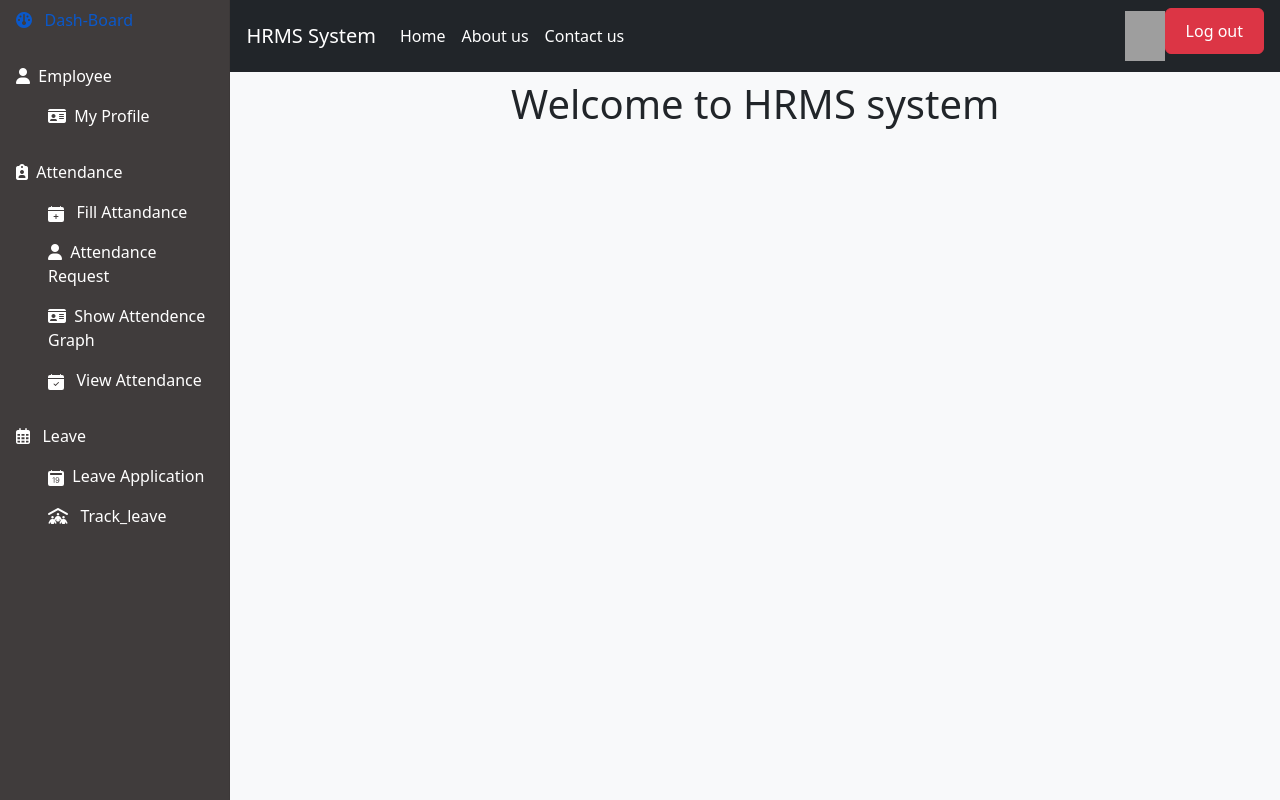
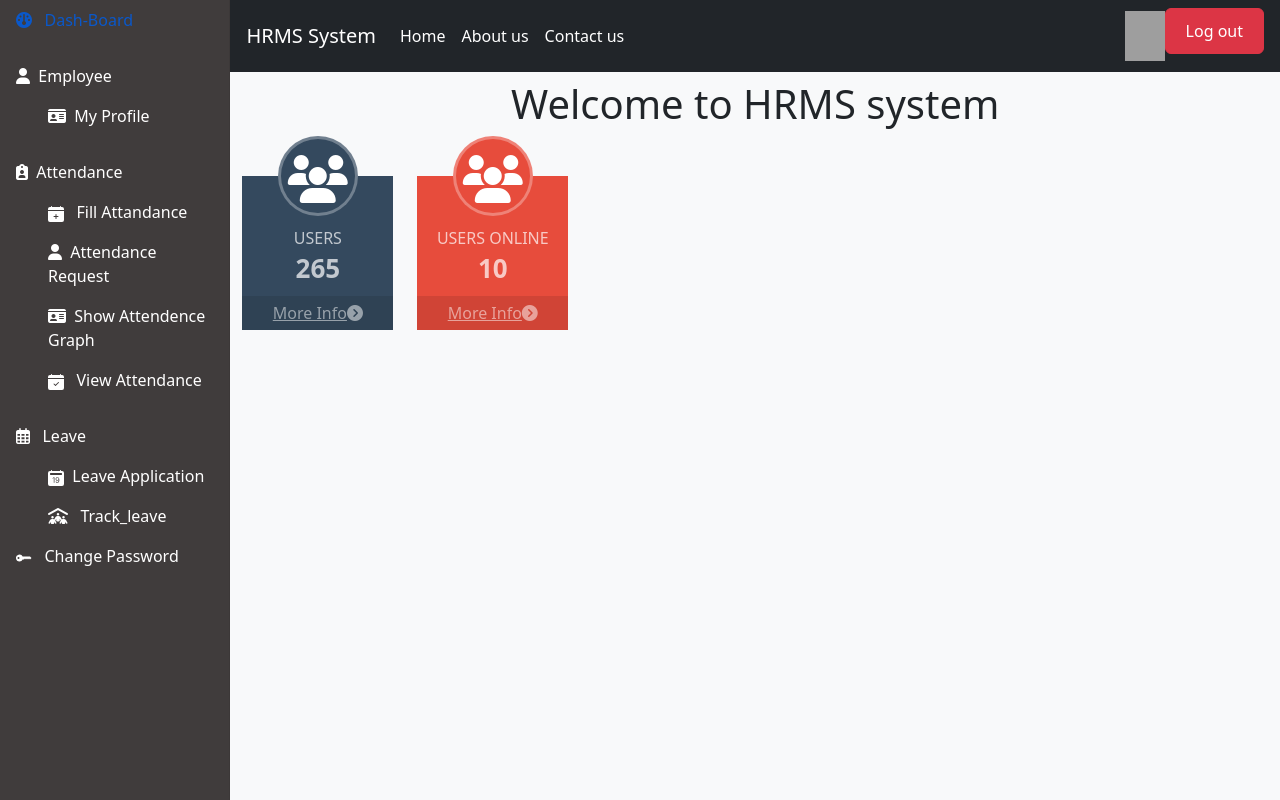
Before and after one commit to parthdoshi-coder/Final-Project, a Django app: page /index/ in a window 1280 px wide. Run offline with Django 3.2, Linux system fonts and the light colour scheme; some libraries are stand-ins or nearby versions; grey boxes are pictures that could not be loaded.

Commit message:
new changes

```diff
--- a/hr/templates/index.html
+++ b/hr/templates/index.html
@@ -13,6 +13,8 @@
 </head>
 
 <body>
+
+
   <main class="main-container">
     <aside class="side-bar">
       <nav class="nav d-flex flex-column">
@@ -161,7 +163,18 @@
                 &nbsp; Track_leave
               </a>
             </li>
+          <ul>
           </ul>
+        </ul>
+        <ul class="Leave ul-main">
+              <li>
+                <a class="nav-link active" href="{% url 'change_password' %}">
+                  <svg xmlns="http://www.w3.org/2000/svg" width="16" height="16" fill="currentColor" class="bi bi-key-fill" viewBox="0 0 16 16">
+                    <path d="M3.5 11.5a3.5 3.5 0 1 1 3.163-5H14L15.5 8 14 9.5l-1-1-1 1-1-1-1 1-1-1-1 1H6.663a3.5 3.5 0 0 1-3.163 2zM2.5 9a1 1 0 1 0 0-2 1 1 0 0 0 0 2z"/>
+                  </svg>
+                   &nbsp; Change Password
+                </a>
+              </li>
         </ul>
       </nav>
     </aside>
@@ -200,6 +213,150 @@
 
       <h1 class="text-center my-2">Welcome to HRMS system {{ username }}</h1>
 
+      <div class="container bootstrap snippet">
+        <div class="row">
+          <div class="col-lg-2 col-sm-6">
+            <div class="circle-tile ">
+              <a href="#"><div class="circle-tile-heading dark-blue"><i class="fa fa-users fa-fw fa-3x"></i></div></a>
+              <div class="circle-tile-content dark-blue">
+                <div class="circle-tile-description text-faded"> Users</div>
+                <div class="circle-tile-number text-faded ">265</div>
+                <a class="circle-tile-footer" href="#">More Info<i class="fa fa-chevron-circle-right"></i></a>
+              </div>
+            </div>
+          </div>
+
+          <div class="col-lg-2 col-sm-6">
+            <div class="circle-tile ">
+              <a href="#"><div class="circle-tile-heading red"><i class="fa fa-users fa-fw fa-3x"></i></div></a>
+              <div class="circle-tile-content red">
+                <div class="circle-tile-description text-faded"> Users Online </div>
+                <div class="circle-tile-number text-faded ">10</div>
+                <a class="circle-tile-footer" href="#">More Info<i class="fa fa-chevron-circle-right"></i></a>
+              </div>
+            </div>
+          </div>
+        </div>
+      </div>
+
+      </div>
+      </div>
+        <style>
+          .circle-tile {
+            margin-bottom: 15px;
+            text-align: center;
+        }
+        .circle-tile-heading {
+            border: 3px solid rgba(255, 255, 255, 0.3);
+            border-radius: 100%;
+            color: #FFFFFF;
+            height: 80px;
+            margin: 0 auto -40px;
+            position: relative;
+            transition: all 0.3s ease-in-out 0s;
+            width: 80px;
+        }
+        .circle-tile-heading .fa {
+            line-height: 80px;
+        }
+        .circle-tile-content {
+            padding-top: 50px;
+        }
+        .circle-tile-number {
+            font-size: 26px;
+            font-weight: 700;
+            line-height: 1;
+            padding: 5px 0 15px;
+        }
+        .circle-tile-description {
+            text-transform: uppercase;
+        }
+        .circle-tile-footer {
+            background-color: rgba(0, 0, 0, 0.1);
+            color: rgba(255, 255, 255, 0.5);
+            display: block;
+            padding: 5px;
+            transition: all 0.3s ease-in-out 0s;
+        }
+        .circle-tile-footer:hover {
+            background-color: rgba(0, 0, 0, 0.2);
+            color: rgba(255, 255, 255, 0.5);
+            text-decoration: none;
+        }
+        .circle-tile-heading.dark-blue:hover {
+            background-color: #2E4154;
+        }
+        .circle-tile-heading.green:hover {
+            background-color: #138F77;
+        }
+        .circle-tile-heading.orange:hover {
+            background-color: #DA8C10;
+        }
+        .circle-tile-heading.blue:hover {
+            background-color: #2473A6;
+        }
+        .circle-tile-heading.red:hover {
+            background-color: #CF4435;
+        }
+        .circle-tile-heading.purple:hover {
+            background-color: #7F3D9B;
+        }
+        .tile-img {
+            text-shadow: 2px 2px 3px rgba(0, 0, 0, 0.9);
+        }
+
+        .dark-blue {
+            background-color: #34495E;
+        }
+        .green {
+            background-color: #16A085;
+        }
+        .blue {
+            background-color: #2980B9;
+        }
+        .orange {
+            background-color: #F39C12;
+        }
+        .red {
+            background-color: #E74C3C;
+        }
+        .purple {
+            background-color: #8E44AD;
+        }
+        .dark-gray {
+            background-color: #7F8C8D;
+        }
+        .gray {
+            background-color: #95A5A6;
+        }
+        .light-gray {
+            background-color: #BDC3C7;
+        }
+        .yellow {
+            background-color: #F1C40F;
+        }
+        .text-dark-blue {
+            color: #34495E;
+        }
+        .text-green {
+            color: #16A085;
+        }
+        .text-blue {
+            color: #2980B9;
+        }
+        .text-orange {
+            color: #F39C12;
+        }
+        .text-red {
+            color: #E74C3C;
+        }
+        .text-purple {
+            color: #8E44AD;
+        }
+        .text-faded {
+            color: rgba(255, 255, 255, 0.7);
+        }
+      </style>
       {% endblock %}
 
     </section>
--- a/hr/urls.py
+++ b/hr/urls.py
@@ -20,7 +20,7 @@ urlpatterns = [
     path('download_attendance_csv/', download_attendance_csv, name='download_attendance_csv_default'),
     path('add_employee/', add_employee, name='add_employee'),
     path('download_attendance_csv/<str:start_date>/<str:end_date>/', download_attendance_csv, name='download_attendance_csv'),
-    path('change-password/', change_password, name='change_password'),
+    path('change_password/', change_password, name='change_password'),
     path('accept-reject-attendance/<int:attendance_id>/<str:action>/', accept_reject_attendance, name='accept_reject_attendance'),
     path('leave_application/',leave_application,name='leave_application'),
     path('view_all_leaves/',view_all_leaves,name='view_all_leaves'),
--- a/hr/views.py
+++ b/hr/views.py
@@ -592,24 +592,26 @@ def update_employee(request,id):
 
         return render(request,'update_employee.html', context)
 
+@login_required
 def change_password(request):
-    if not request.user.is_authenticated:
-        return redirect('login')
-    error = ""
-    user = request.user
-    if request.method == "POST":
-        c = request.POST['currentpassword']
-        n = request.POST['newpassword']
-        try:
-            if user.check_password(c):
-                user.set_password(n)
-                user.save()
-                error = "no"
-            else:
-                error = "not"
-        except:
-            error = "yes"
-        return render(request,'change_password.html',locals())
+    if request.method == 'POST':
+        current_password = request.POST.get('currentpassword')
+        new_password = request.POST.get('newpassword')
+        confirm_password = request.POST.get('confirmpassword')
+
+        # Implement your password change logic here
+        user = request.user
+        if user.check_password(current_password) and new_password == confirm_password:
+            user.set_password(new_password)
+            user.save()
+            error = 'no'
+            return render(request, 'change_password.html', {'error': 'no'})
+
+        else:
+            return render(request, 'change_password.html', {'error': 'not'})
+
+    return render(request, 'change_password.html', {'error': None})
+
 
 def show_attendence_graph(request):
 
```
Also changed, not shown: hr/templates/change_password.html (+28 -34 lines), db.sqlite3.
